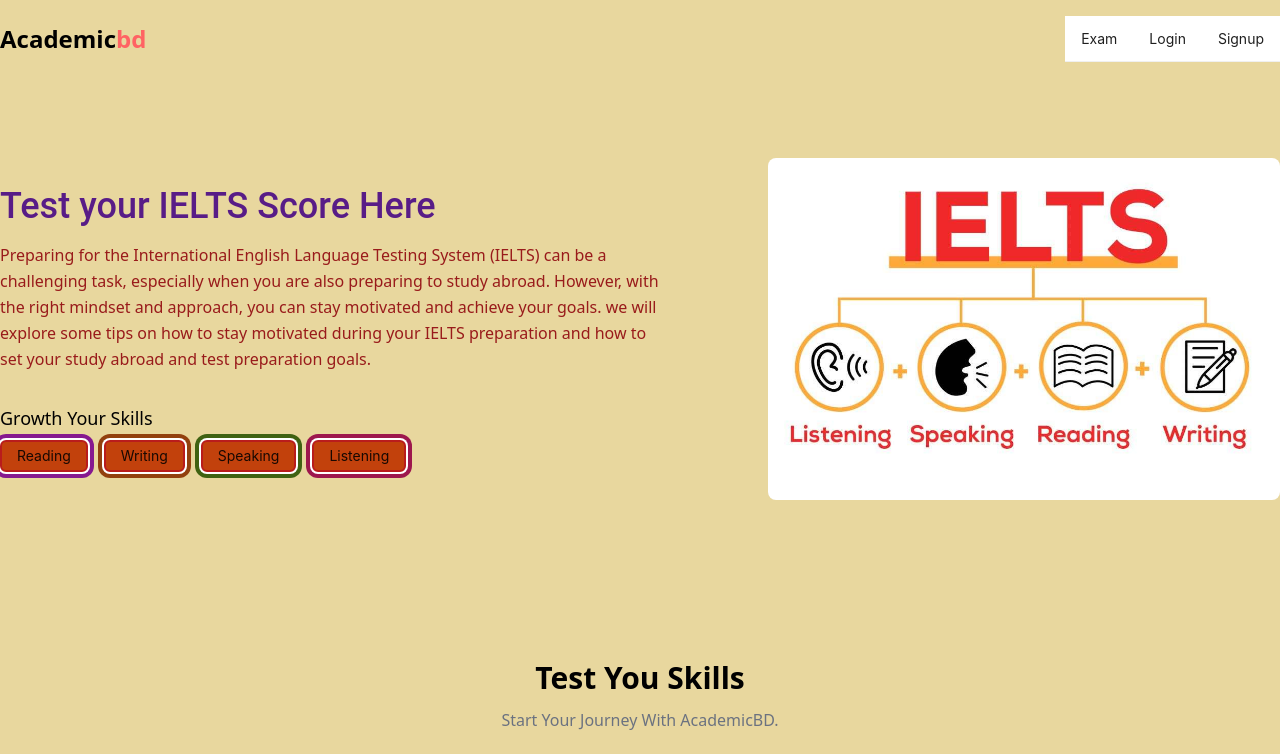
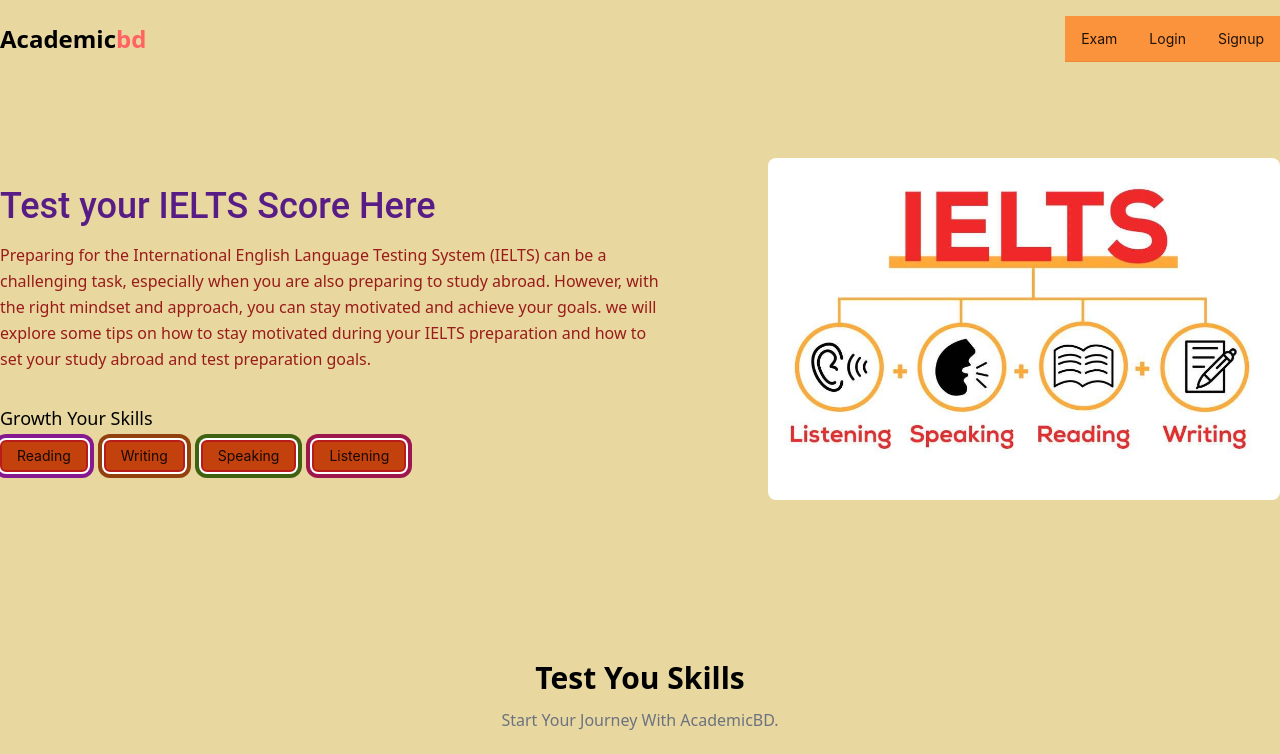
Before and after one commit to sourav76roy/AcademicBD, a React (Vite) app in the folder Frontend/: page / in a window 1280 px wide. Shown: the top 754 px of the page. Built offline with nearby package versions, Linux system fonts and the light colour scheme.

Commit message:
api key change

```diff
--- a/Frontend/src/Components/Header/NavItems/NavItems.jsx
+++ b/Frontend/src/Components/Header/NavItems/NavItems.jsx
@@ -78,6 +78,7 @@ export default function NavItems() {
   return (
     <div>
       <Menu
+      className="bg-orange-400"
         onClick={onClick}
         selectedKeys={[current]}
         mode="horizontal"
```
Also changed, not shown: 1 other file (tests, documents, lock files or other folders).
